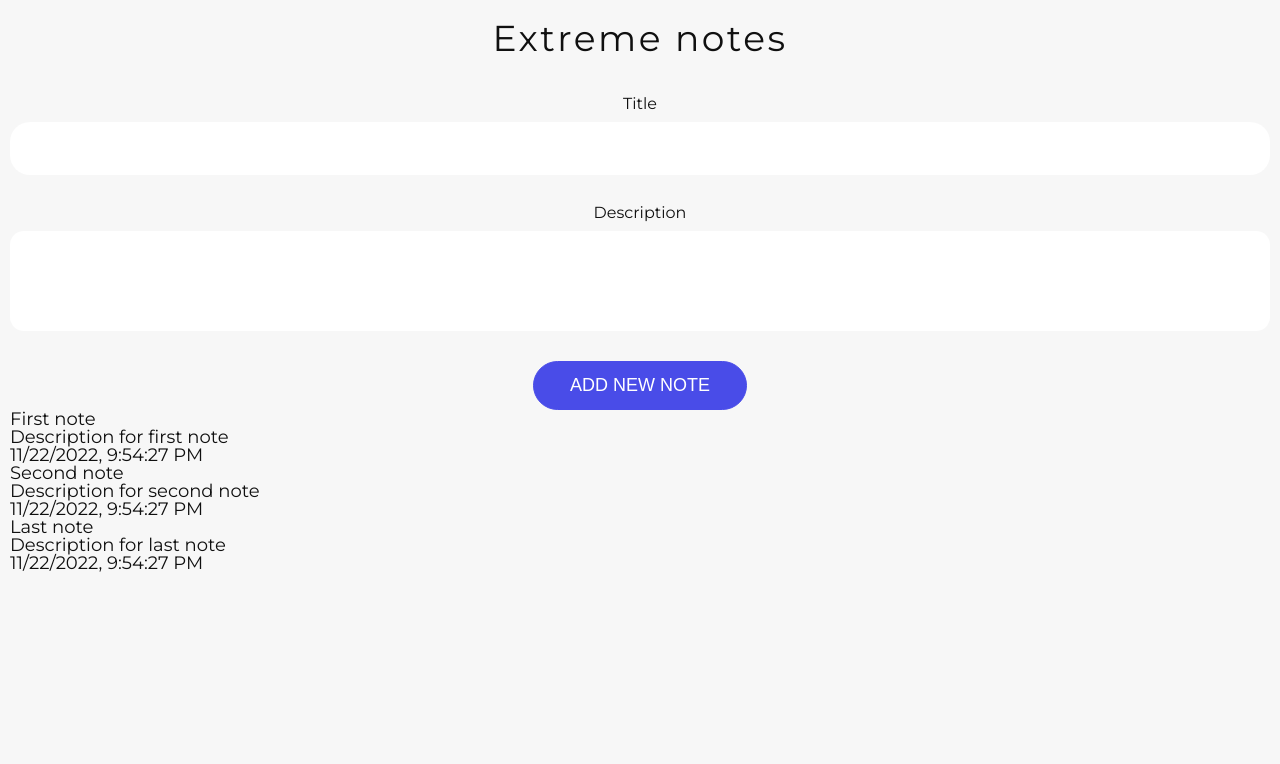
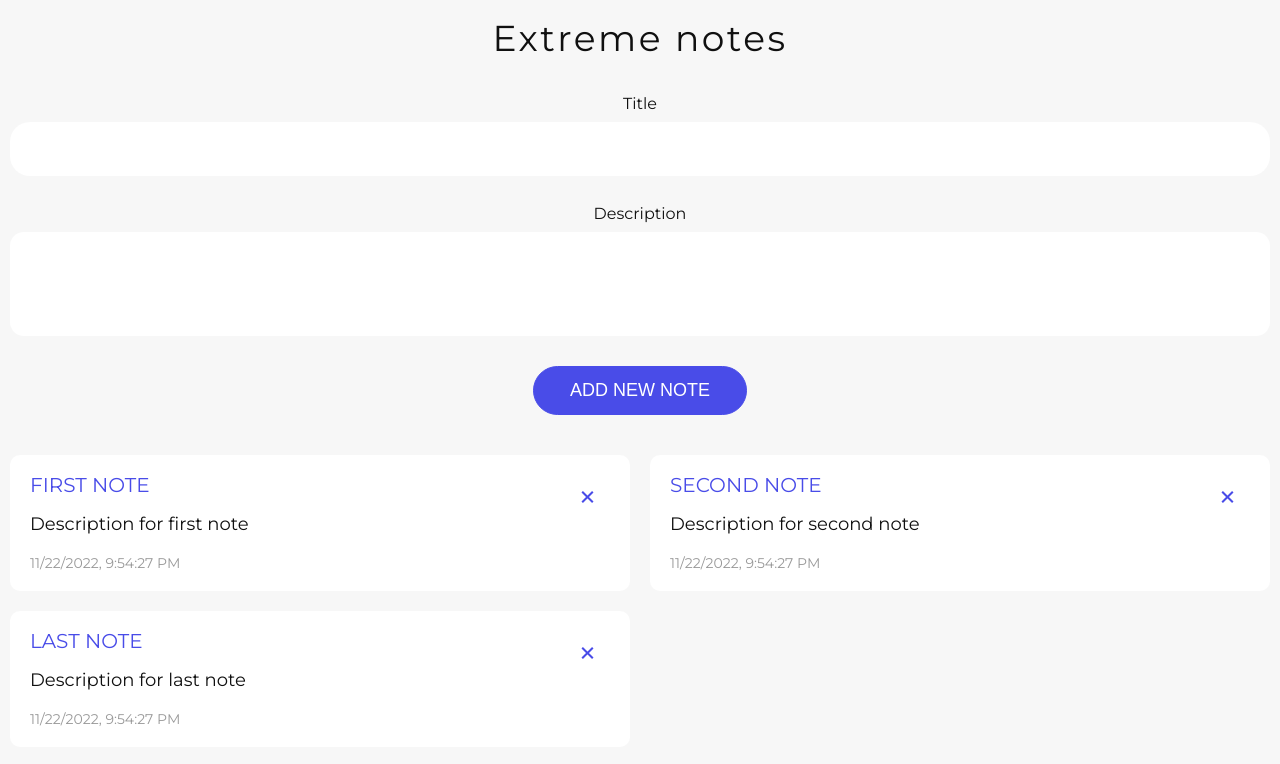
Before and after one commit to Grinch3214/extreme-notes, a Vue app: page / in a window 1280 px wide. Shown: the top 764 px of the page. Built offline with nearby package versions, Linux system fonts and the light colour scheme.

Commit message:
adding remove note

```diff
--- a/src/App.vue
+++ b/src/App.vue
@@ -7,20 +7,8 @@
           <h1 class="main-title">{{ title }}</h1>
 					<message-vue v-if="message" :message="message" />
 					<new-note :note="note" @addNewNote="addNote" />
-
-					<!-- note list -->
-					<div class="notes">
-						<div class="note" v-for="(note, index) in notes" :key="index">
-							<div class="note-header">
-								<p>{{ note.title }}</p>
-							</div>
-							<div class="note-body">
-								<p>{{ note.descr }}</p>
-								<span>{{ note.date }}</span>
-							</div>
-						</div>
-					</div>
-        </div>
+					<notes-vue :notes="notes" @removeItem="removeNote" />
+				</div>
       </section>
     </div>
 
@@ -30,12 +18,14 @@
 <script>
 import MessageVue from "./components/MessageVue.vue";
 import NewNote from './components/NewNote.vue';
+import NotesVue from './components/NotesVue.vue';
 
 export default {
   name: 'App',
   components: {
 		MessageVue,
     NewNote,
+    NotesVue,
   },
 	data:() => ({
 		title: 'Extreme notes',
@@ -80,6 +70,9 @@ export default {
 			this.message = null;
 			this.note.title = '',
 			this.note.descr = ''
+		},
+		removeNote(index) {
+			this.notes.splice(index, 1);
 		}
 	},
 }
--- a/src/components/NewNote.vue
+++ b/src/components/NewNote.vue
@@ -27,9 +27,8 @@ export default {
 <style lang="scss">
 .new-note {
 	text-align: center;
-
-	&__title {
-		text-align: center;
+	&__title, textarea {
+		font-family: 'Montserrat', sans-serif;
 	}
 }
 </style>
--- /dev/null
+++ b/src/components/NotesVue.vue
@@ -0,0 +1,86 @@
+<template>
+	<div class="notes">
+		<div class="notes__note" v-for="(note, index) in notes" :key="index">
+			<div class="notes__note-head">
+				<h2>{{ note.title }}</h2>
+				<p class="notes__note-head-remove" @click="removeNote(index)"></p>
+			</div>
+			<div class="notes__note-body">
+				<p>{{ note.descr }}</p>
+				<span>{{ note.date }}</span>
+			</div>
+		</div>
+	</div>
+</template>
+
+<script>
+export default {
+	props: {
+		notes: {
+			type: Array,
+			default: []
+		}
+	},
+	methods: {
+		removeNote(index) {
+			this.$emit('removeItem', index);
+		}
+	}
+}
+</script>
+
+<style lang="scss">
+.notes {
+	display: flex;
+	align-items: center;
+	flex-flow: wrap;
+	padding: 40px 0;
+	gap: 20px;
+
+	&__note {
+		padding: 20px;
+		background: #fff;
+		flex: 0 0 calc(50% - 10px);
+		border-radius: 10px;
+	}
+	&__note-head {
+		font-weight: 700;
+		font-size: 20px;
+		color: #494ce8;
+		margin-bottom: 20px;
+		text-transform: uppercase;
+		position: relative;
+	}
+	&__note-head-remove {
+		position: absolute;
+		top: 15px;
+		right: 15px;
+		width: 15px;
+		height: 15px;
+		cursor: pointer;
+		&::before,
+		&::after {
+			content: '';
+			position:absolute;
+			top: 6px;
+			left: 0;
+			right: 0;
+			height: 2px;
+			background: #494ce8;
+			transform: rotate(45deg);
+		}
+		&::after {
+			transform: rotate(-45deg);
+		}
+	}
+	&__note-body {
+		&>p {
+			margin-bottom: 20px;
+		}
+		&>span {
+			font-size: 14px;
+			color: #999;
+		}
+	}
+}
+</style>
```
